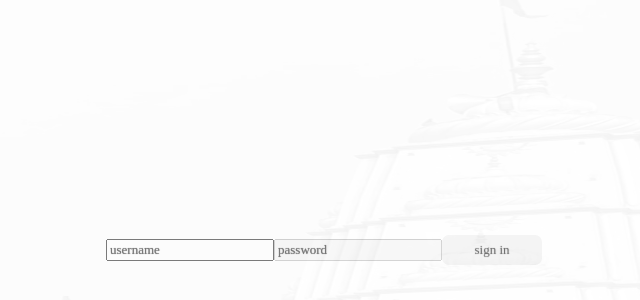
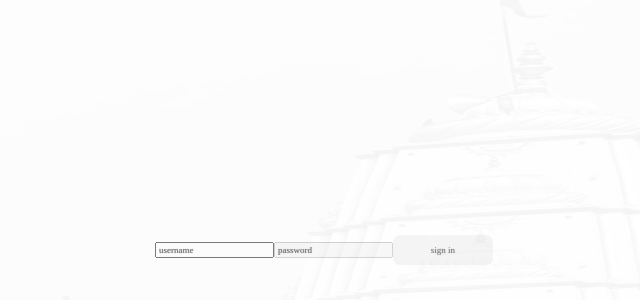
Before and after one commit to Naveen-Jangir-1984/jangirs, a React (Create React App) app: page / in a window 1280 px wide. Shown: the part 150-450 px from the top of the page, without its empty margins (316-956 px from the left). Built offline with nearby package versions, Linux system fonts and the light colour scheme.

Commit message:
cosmetic changes

```diff
--- a/src/App.css
+++ b/src/App.css
@@ -1,6 +1,6 @@
 * {
   margin: 0;
-  font-size: small;
+  font-size: xx-small;
   font-family: "calibri light";
   text-shadow: 0 0 1px grey;
 }
--- a/src/frontend/tree/Tree.css
+++ b/src/frontend/tree/Tree.css
@@ -8,7 +8,7 @@
   display: flex;
   justify-content: flex-start;
   align-items: center;
-  padding: 5px 10px;
+  padding: 3px 10px;
   box-sizing: border-box;
   margin-bottom: 2px;
   border: none;
```
